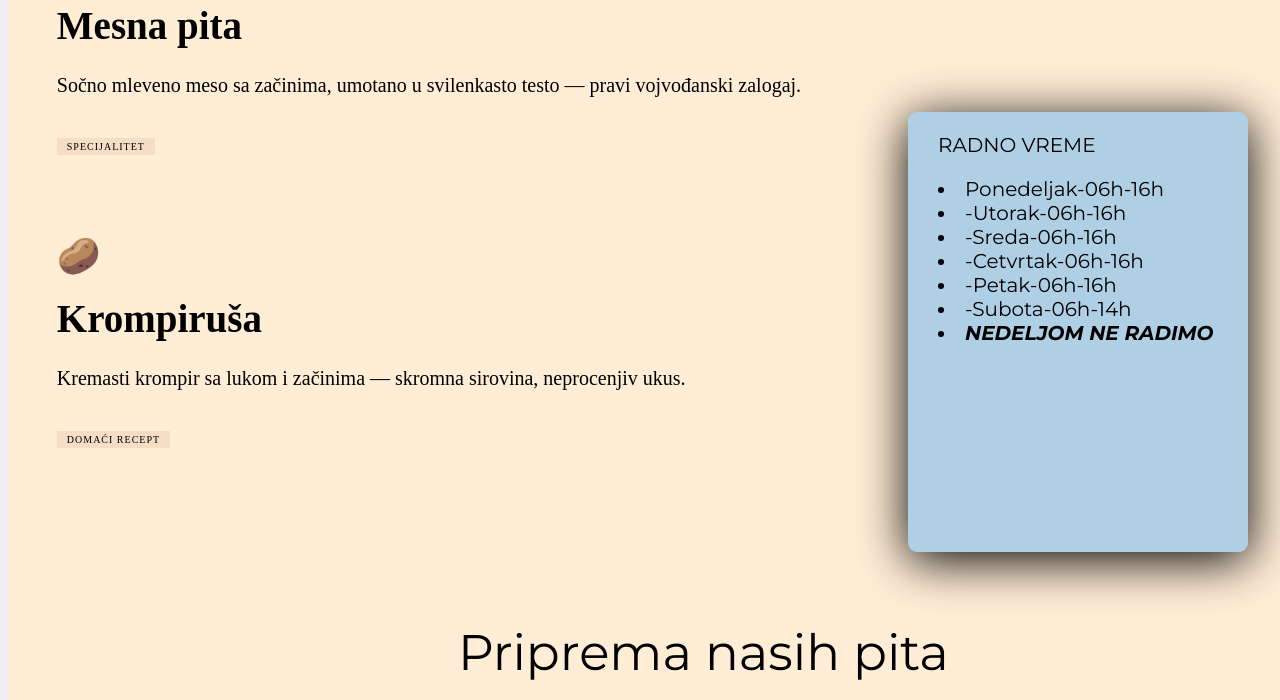
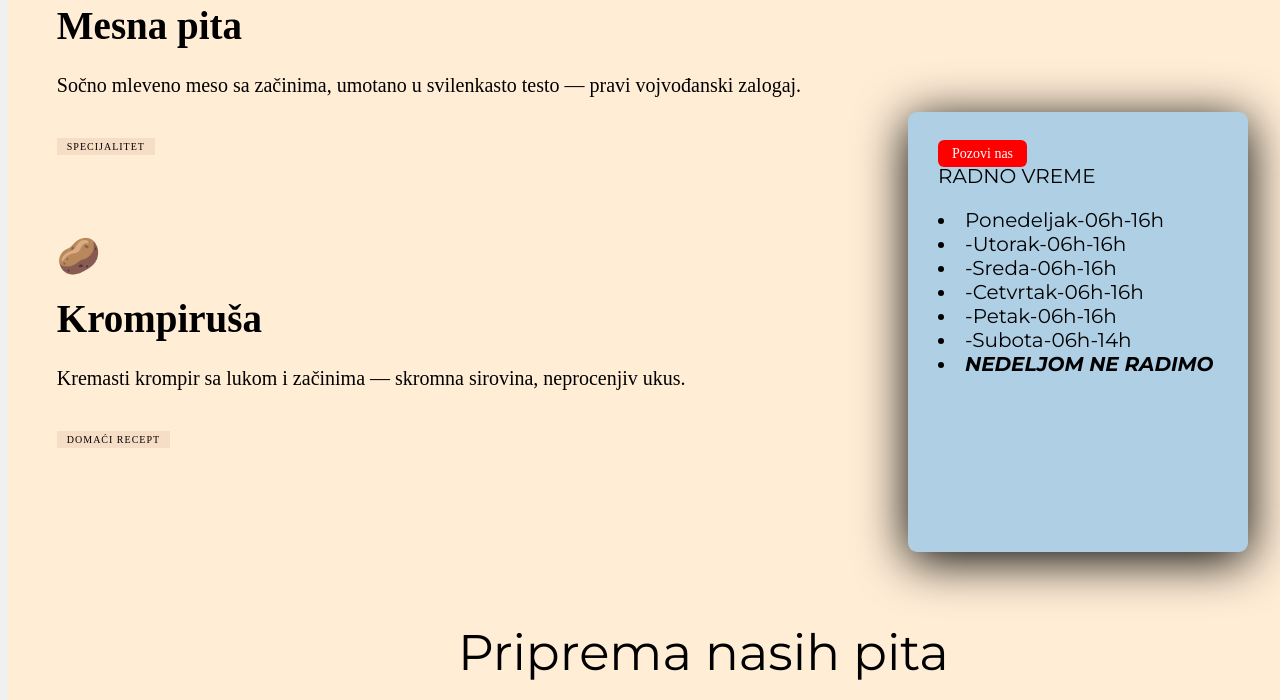
Before and after one commit to DuNaWaC/Fijaker-Pite-ispod-saca, a plain HTML site: page index.html in a window 1280 px wide. Shown: the part 1986-2686 px from the top of the page. Drawn offline with Linux system fonts and the light colour scheme.

Commit message:
Add call section with contact button in index.html

```diff
--- a/index.html
+++ b/index.html
@@ -365,6 +365,22 @@
   left: 20px;
 }
 
+    .call{
+margin:10px 0;
+font-size:18px;
+}
+
+    .call-btn{
+background:red;
+color:white;
+padding:6px 14px;
+border-radius:6px;
+text-decoration:none;
+margin-left:10px;
+font-size:14px;
+transition:0.3s;
+}
+
 
 .pita-card:hover::after { transform: scaleX(1); }
 
@@ -658,6 +674,9 @@
 </video>
   <!--Radno vreme-->
 <div class="box6">
+    <div class="call">
+<a href="tel:+381605805812" class="call-btn">Pozovi nas</a>
+</div>
     <div class="vrijeme">
 <p>RADNO VREME</p>
 <li>Ponedeljak-06h-16h</li>
```
